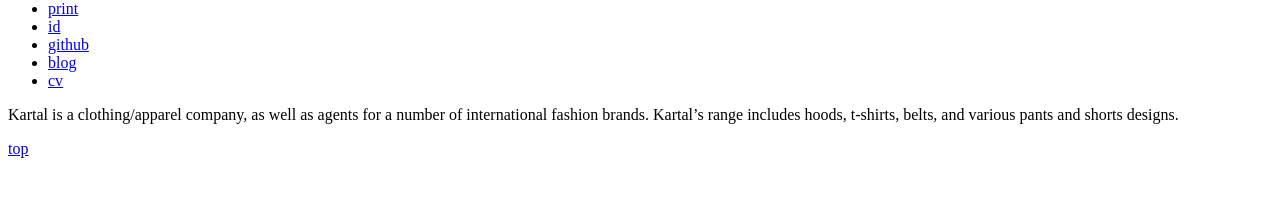
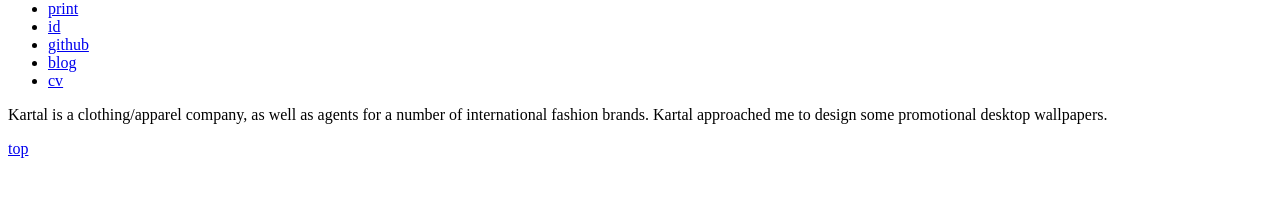
Before and after one commit to tabreturn/tabreturn.portfolio, a Jekyll site: the page built from _posts/2006-01-01-kartal-game-over-desktop-wallpaper.md, in a window 1280 px wide. Shown: the part 186-383 px from the top of the page. Built offline with Jekyll 4.4.1, drawn with Linux system fonts in a browser that asks for light colours; nearby versions of some CDN libraries; our own code applies the rules of GitHub Pages for plain Markdown files; library files that are not in the unit come from our copies; comment, search, counter and statistics services are not loaded.

Commit message:
- edit kartal entries

```diff
--- a/_posts/2006-01-01-kartal-game-over-desktop-wallpaper.md
+++ b/_posts/2006-01-01-kartal-game-over-desktop-wallpaper.md
@@ -4,5 +4,5 @@
 media:      A mixture of 3d, raster, generative design, and vector illustration.
 ---
 Kartal is a clothing/apparel company, as well as agents for a number of
-international fashion brands. Kartal's range includes hoods, t-shirts, belts,
-and various pants and shorts designs.
+international fashion brands. Kartal approached me to design some promotional
+desktop wallpapers.
```
Also changed, not shown: _posts/2005-02-01-kartal-business-card.md (added, +8 -0 lines), _posts/2005-02-01-kartal-identity.md (deleted, +0 -8 lines), images/kartal-business-card.png (renamed from images/kartal-identity.png).
